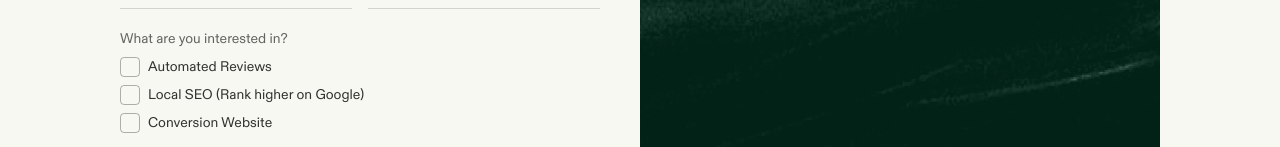
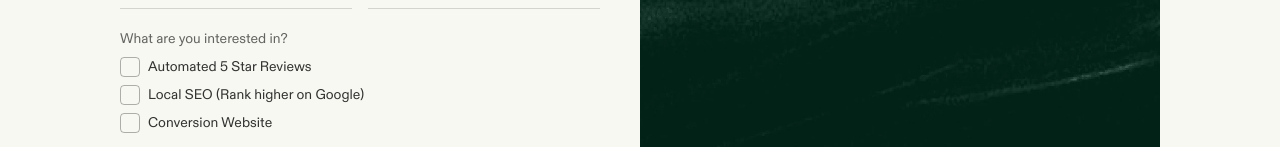
Before and after one commit to sukritx/1sapien-company, a Next.js app: page /contact in a window 1280 px wide. Shown: the part 457-604 px from the top of the page. Built offline with nearby package versions, Linux system fonts and the light colour scheme.

Commit message:
feat: update interest label in ContactForm for clarity and consistency

```diff
--- a/src/components/sites/1sapien-com-7e0a74f7/contact-dc38169e/ContactForm.tsx
+++ b/src/components/sites/1sapien-com-7e0a74f7/contact-dc38169e/ContactForm.tsx
@@ -1,7 +1,7 @@
 "use client";
 
 const INTERESTS = [
-  { label: "Automated Reviews", value: "automated-reviews" },
+  { label: "Automated 5 Star Reviews", value: "automated-reviews" },
   { label: "Local SEO (Rank higher on Google)", value: "local-seo" },
   { label: "Conversion Website", value: "conversion-website" },
 ];
```
Also changed, not shown: .kilo/agents/data.md (added).
